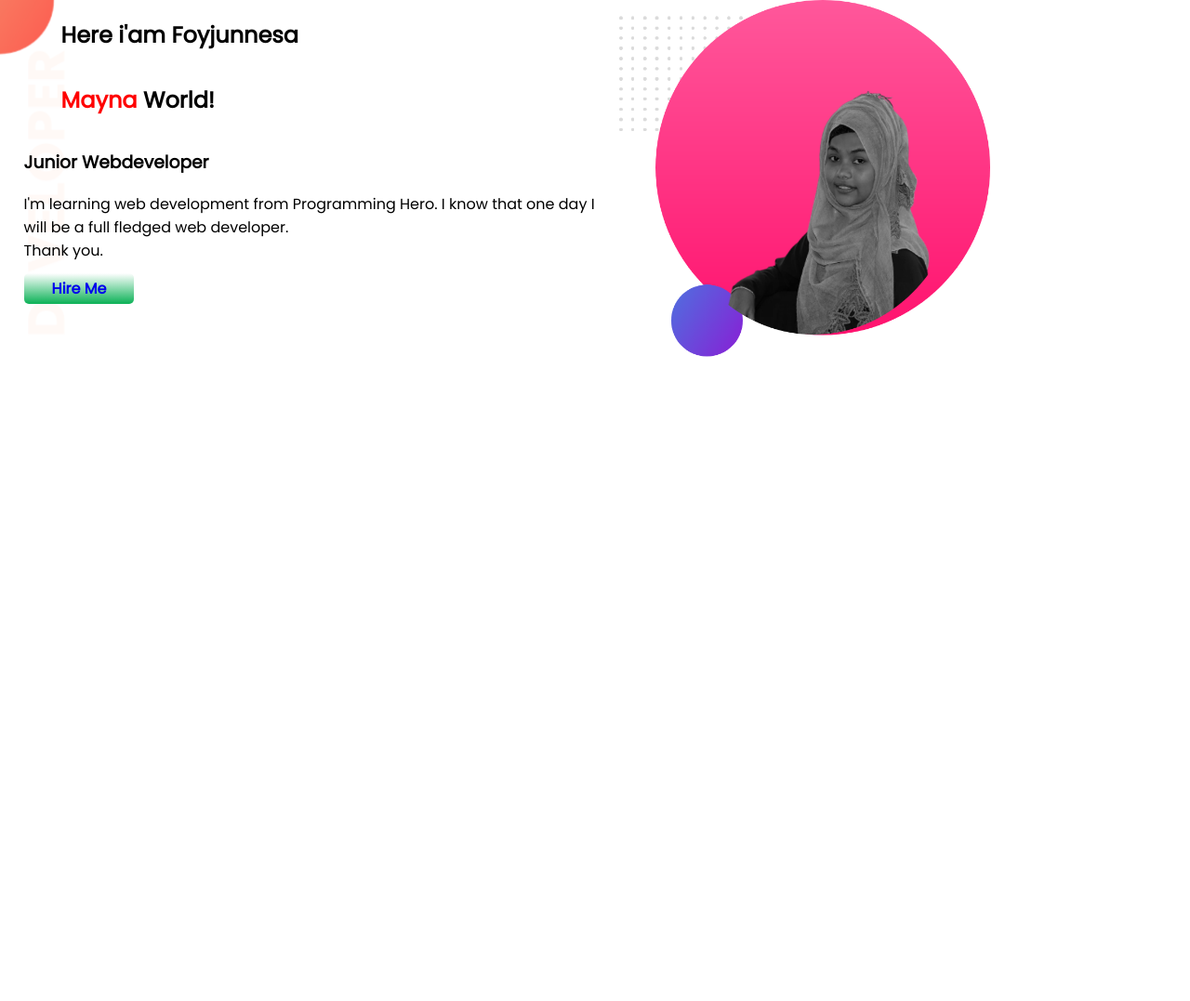
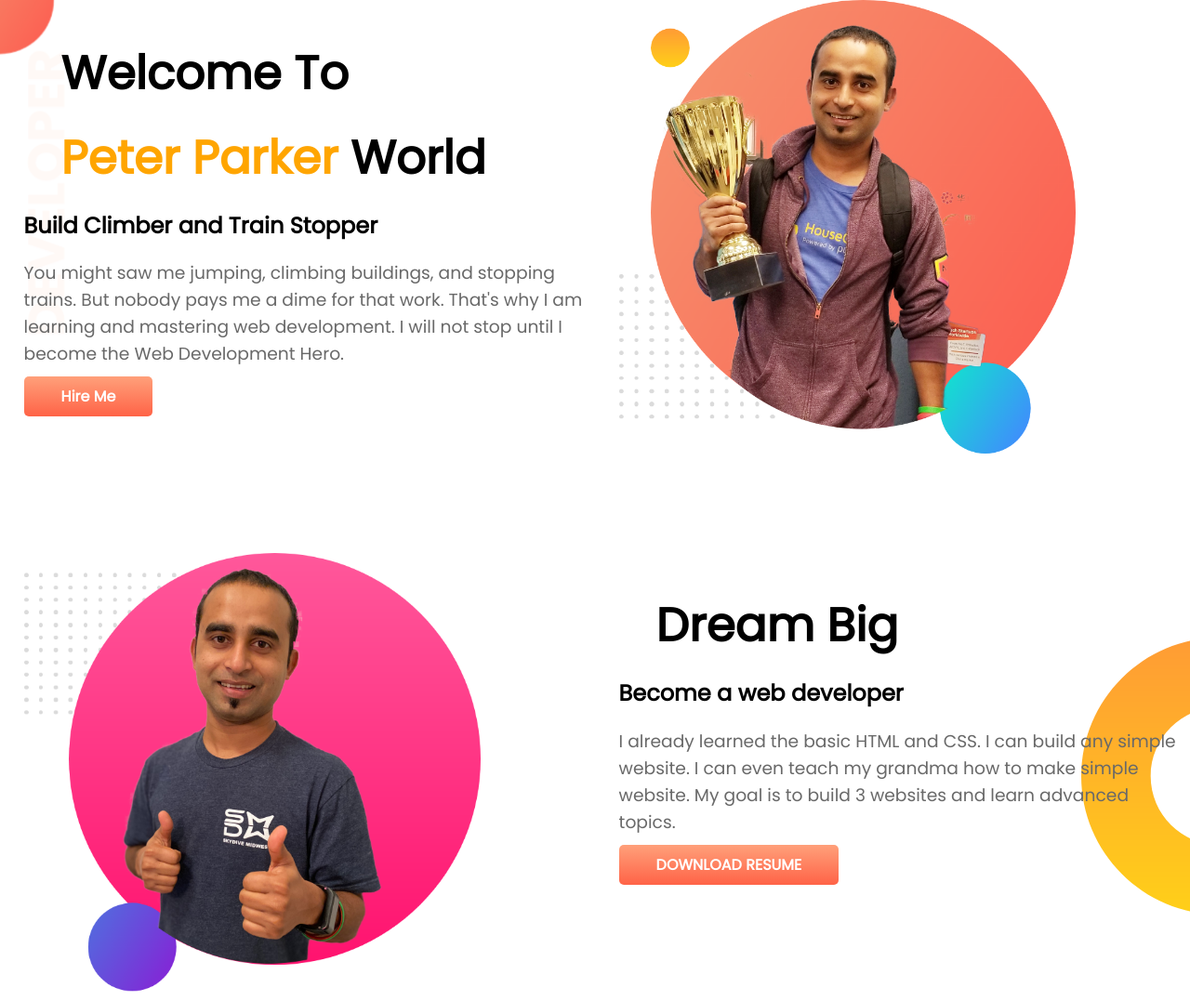
Before and after one commit to foyjunnesa/developer-portfolio, a plain HTML site: page index.html in a window 1280 px wide. Shown: the whole page at 93% size. Before the commit the page ends 800 px from the top, so only its background shows below. Drawn offline with Linux system fonts and the light colour scheme.

Commit message:
dream added

```diff
--- a/index.html
+++ b/index.html
@@ -15,16 +15,34 @@
 <body>
     <section class="top-banner">
         <div class="half-width">
-            <h1>Here i'am Foyjunnesa</h1>
-            <h1><span class="violet-color">Mayna</span> World!</h1>
-            <h3>Junior Webdeveloper</h3>
-            <p>I'm learning web development from Programming Hero.
-                I know that one day I will be a full fledged web developer.<br>
-                Thank you.</p>
-            <a class="link-button" href="https://www.linkedin.com/in/foyjunnesa-mayna-9844b9156/">Hire Me</a>
+            <h1>Welcome To</h1>
+            <h1><span class="orrange-color">Peter Parker</span> World</h1>
+            <h2 class="font-bold">Build Climber and Train Stopper</h2>
+            <h3>You might saw me jumping, climbing buildings, and stopping <br> trains. But nobody pays me a dime for
+                that
+                work. That's why I am <br> learning and mastering web development. I will not stop until I <br> become
+                the
+                Web
+                Development Hero.</h3>
+            <a class="link-button" target="_blank" href="https://www.linkedin.com/in/foyjunnesa-mayna-9844b9156/">Hire
+                Me</a>
         </div>
         <div class="half-width">
-            <img src="images/mayna-bg.png" alt="">
+            <img src="images/jhankar.png" alt="">
+        </div>
+    </section>
+
+    <section class="dream-big">
+        <div class="half-width">
+            <img src="images/jhankar2.png" alt="">
+        </div>
+        <div class="half-width">
+            <h1>Dream Big</h1>
+            <h2>Become a web developer</h2>
+            <h3>I already learned the basic HTML and CSS. I can build any simple <br> website. I can even teach my
+                grandma
+                how to make simple <br> website. My goal is to build 3 websites and learn advanced topics.</h3>
+            <a target="_blank" class="link-button" href="">DOWNLOAD RESUME</a>
         </div>
     </section>
 </body>
--- a/style.css
+++ b/style.css
@@ -3,32 +3,48 @@ body{
     margin: 0%
 }
 h1{
+    font-size: 50px;
+    font-weight: bold;
       height:  50px;
     margin-left: 40px;
 }
-.violet-color{
-  color: red
+.orrange-color{
+  color: orange;
+}
+h3{
+    color: dimgray;
+    font-weight: 400;
 }
  section{
      display: flex;
+     margin-bottom: 100px;
  }
    .half-width{
-      width:  50%;
+      width:50%;
        padding-left:2%;
    }
    .half-width img{
-       width: 65%;
+       width: 80%;
    }
    .link-button{
-
-       text-shadow: teal;
        text-decoration: none;
-       background-image:linear-gradient(white,rgb(11, 177, 86));
-       padding: 5px 30px;
+       background-image:linear-gradient(lightsalmon,tomato);
+       padding-top: 10px;
+       padding-right: 40px;
+       padding-bottom: 10px;
+       padding-left: 40px;
        font-weight: 700;
        border-radius: 5px;
+       color: white;
+       font-weight: 700;
+       text-shadow: black;
    }
    .top-banner{
        background-image: url(images/top-banner.png);
        background-repeat: no-repeat;
    }
+   .dream-big{
+       background-image: url(images/dream-bg.png);
+       background-repeat: no-repeat;
+       background-position: right;
+   }
```
